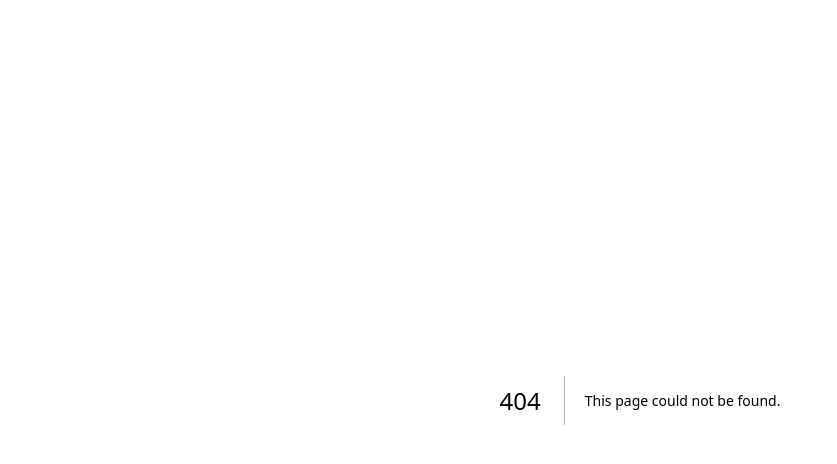
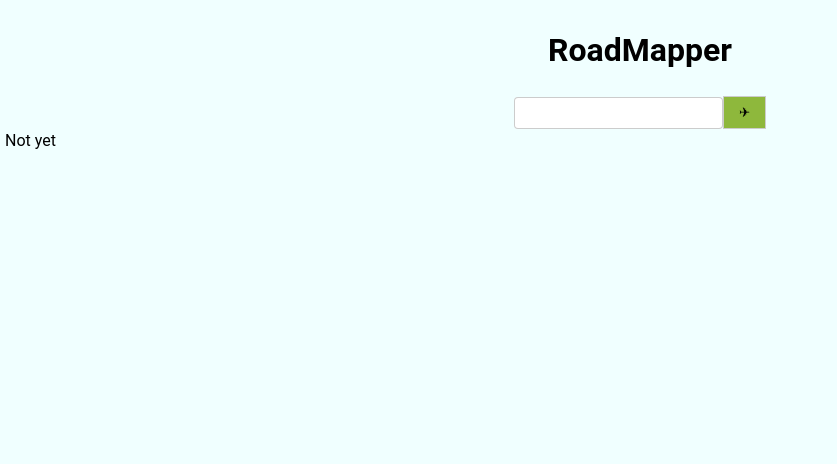
Before and after one commit to Uroto/RoadMapper_front, a Next.js app: page /main in a window 1280 px wide. Before the commit this address had no page. Shown: the top 464 px of the page, without its empty margins (0-837 px from the left). Built offline with nearby package versions, Linux system fonts and the light colour scheme.

Commit message:
chore:ファイル分割と大体のデザインを適用

```diff
--- a/src/pages/_app.tsx
+++ b/src/pages/_app.tsx
@@ -1,5 +1,15 @@
 import type { AppProps } from 'next/app'
+import Head from 'next/head'
+import '../styles/global.scss'
 
 export default function App({ Component, pageProps }: AppProps) {
-  return <Component {...pageProps} />
+  return (
+    <>
+      <Head>
+        <title>RoadMapper</title>
+        <meta name="viewport" content="initial-scale=1.0, width=device-width" />
+      </Head>
+      <Component {...pageProps} />
+    </>
+  )
 }
--- a/src/pages/_document.tsx
+++ b/src/pages/_document.tsx
@@ -3,7 +3,10 @@ import { Html, Head, Main, NextScript } from 'next/document'
 export default function Document() {
   return (
     <Html lang="en">
-      <Head />
+      <Head>
+          <meta charSet="utf-8" />
+          <meta name="description" content="RoadMapper" />
+      </Head>
       <body>
         <Main />
         <NextScript />
--- /dev/null
+++ b/src/pages/api/flowReq.ts
@@ -0,0 +1,13 @@
+export const flowReq = async (url:string, word: string) => {
+    try {
+      const base_url = new URL(url);
+      base_url.searchParams.set('word', word);
+      const res = await fetch(base_url.toString(), {
+        method: 'GET',
+      });
+      const data = await res.json();
+      return data;
+    } catch (error) {
+      console.log(error);
+    }
+};
--- /dev/null
+++ b/src/pages/main.tsx
@@ -0,0 +1,57 @@
+import Link from 'next/link'
+import { useState } from 'react'
+import { gptResType, flowPairType } from './interfaces/generate.interface';
+import styles_flow from '../styles/flow2.module.scss'
+import styles from '../styles/main.module.scss'
+import { flowReq } from './api/flowReq';
+
+export default function Home() {
+  const [data, setdata] = useState<gptResType>({ word: '', topic: '', flow: [] });
+  const [word, setWord] = useState<string>('');
+  const [loading, setLoading] = useState<boolean>(false);
+  const url:string = "http://localhost:5000/generate";
+
+  const btnHandler = async () => {
+    setLoading(true);
+    try {
+      const res = await flowReq(url, word);
+      setdata(res);
+    } catch(err) {
+      console.log(err);
+    } finally {
+      setLoading(false);
+    }
+  }
+
+  return (
+    <div id={styles.overall}>
+      <div id={styles.main}>
+        <div id={styles.top}>
+          <h1>RoadMapper</h1>
+          <div>
+            <i className='gptIcon'><img src="" alt="" /></i>
+            <input type="text" onChange={(e) => setWord(e.target.value)}/>
+            <button onClick={btnHandler} disabled={loading}>✈</button>
+          </div>
+        </div>
+        <div>
+          {loading ? 'Loading...' : 'Not yet'}
+        </div>
+        <div className={styles_flow.flow_design02}>
+          <ul className={styles_flow.flow02}>
+            {data?.flow?.map((content: flowPairType, index: number) => {
+              return (
+                <li key={index}>
+                  <dl>
+                    <dt><span className={styles_flow.icon02}>{content.num}</span>{content.title}</dt>
+                    <dd>{content.flow}</dd>
+                  </dl>
+                </li>
+              )
+            })}
+          </ul>
+        </div>
+      </div>
+    </div>
+  )
+}
--- /dev/null
+++ b/src/styles/flow2.module.scss
@@ -0,0 +1,98 @@
+$image_color: #8EB83C;
+
+
+.flow_design02 {
+  display: flex;
+  justify-content: center;
+  align-items: center;
+  margin-left: 20px;
+}
+
+.flow_design02 ul {
+  padding: 0;
+}
+
+.flow_design02 li {
+  list-style-type: none;
+}
+
+.flow_design02 dd {
+  margin-left: 0;
+}
+
+.flow02 {
+  position: relative;
+}
+
+.flow02::before {
+  content: "";
+  width: 15px;
+  height: 100%;
+  background: #eee;
+  margin-left: -129px;
+  display: block;
+  position: absolute;
+  top: 0;
+  left: 120px;
+  border-radius: 20px;
+}
+
+.flow02 > li {
+  position: relative;
+}
+
+.flow02 > li:not(:last-child) {
+  margin-bottom: 60px;
+}
+
+.flow02 > li .icon02 {
+  font-size: 0.8em;
+  width: 2em;
+  height: 2em;
+  line-height: 2;
+  text-align: center;
+  font-weight: bold;
+  border-radius: 100vh;
+  color: #fff;
+  background: #8EB83C;
+  display: inline-block;
+  margin-right: 0.3em;
+}
+
+.flow02 > li dl {
+  padding-left: 70px;
+  position: relative;
+}
+
+.flow02 > li dl::before,
+.flow02 > li dl::after {
+  content: "";
+  display: block;
+  position: absolute;
+  top: 15px;
+}
+
+.flow02 > li dl::before {
+  width: 7px;
+  height: 7px;
+  margin-top: -3px;
+  background: #8EB83C;
+  border-radius: 50%;
+  left: -4px;
+}
+
+.flow02 > li dl::after {
+  width: 50px;
+  border-bottom: 1px dashed #999;
+  position: absolute;
+  left: 5px;
+}
+
+.flow02 > li dl dt {
+  font-size: 1.3em;
+  font-weight: 600;
+  color: #8EB83C;
+  margin-bottom: 0.5em;
+  display: flex;
+  align-items: center;
+}
--- /dev/null
+++ b/src/styles/global.scss
@@ -0,0 +1,11 @@
+body {
+    background-color: azure;
+    color: #000;
+    font-family: 'Roboto', sans-serif;
+    font-size: 16px;
+    line-height: 1.5;
+    margin: 0;
+    padding: 0;
+    -webkit-font-smoothing: antialiased;
+    -moz-osx-font-smoothing: grayscale;
+}
--- /dev/null
+++ b/src/styles/main.module.scss
@@ -0,0 +1,37 @@
+#overall {
+    background-color: azure;
+    margin: 5px;
+
+    #main {
+        #top {
+            display: flex;
+            flex-direction: column;
+            align-items: center;
+            justify-content: center;
+
+            input {
+                height: 2.4em;
+                padding: 0 16px;
+                border-radius: 4px;
+                border: none;
+                box-shadow: 0 0 0 1px #ccc inset;
+                appearance: none;
+                -webkit-appearance: none;
+                -moz-appearance: none;
+
+                &:focus {
+                    outline: none;
+                    box-shadow: 0 0 0 1px #0070f3 inset;
+                }
+            }
+
+            button {
+                height: 2.5em;
+                padding: 0 16px;
+                border: none;
+                box-shadow: 0 0 0 1px #ccc inset;
+                background-color: #8EB83C;
+            }
+        }
+    }
+}
```
Also changed, not shown: src/pages/index.tsx (+10 -68 lines), src/styles/flow1.module.scss (renamed from src/styles/flow.module.scss, +5 -3 lines), src/styles/top.module.scss (added, +71 -0 lines), public/images/background.png (added), src/pages/interfaces/generate.interface.ts (renamed from src/pages/generate.interface.ts).
